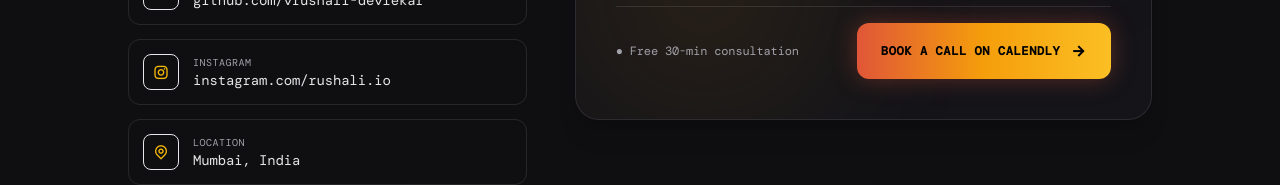
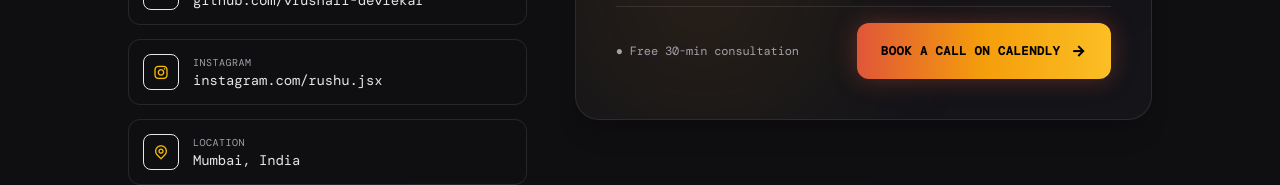
Before and after one commit to vrushali-devlekar/portfolio, a Next.js app: page /contact in a window 1280 px wide. Shown: the part 533-718 px from the top of the page. Built offline with nearby package versions, Linux system fonts and the light colour scheme; a web font is replaced by a local one.

Commit message:
feat: add Services section component with GSAP scroll animations and asset image

```diff
--- a/app/contact/page.tsx
+++ b/app/contact/page.tsx
@@ -97,7 +97,7 @@
 
                 {/* Instagram */}
                 <a
-                  href="https://www.instagram.com/rushali.io/"
+                  href="https://www.instagram.com/rushu.jsx/"
                   target="_blank"
                   rel="noopener noreferrer"
                   className="flex items-center gap-3.5 p-3.5 bg-card/20 border border-white/10 rounded-xl hover:border-accent/50 hover:bg-white/[0.04] transition-all group focus:outline-none focus-visible:ring-2 focus-visible:ring-accent"
@@ -110,7 +110,7 @@
                       Instagram
                     </span>
                     <span className="text-xs sm:text-sm text-zinc-200 group-hover:text-white font-mono truncate">
-                      instagram.com/rushali.io
+                      instagram.com/rushu.jsx
                     </span>
                   </div>
                 </a>
--- a/app/layout.tsx
+++ b/app/layout.tsx
@@ -117,7 +117,7 @@
   sameAs: [
     "https://www.linkedin.com/in/vrushali-devlekar/",
     "https://github.com/vrushali-devlekar",
-    "https://www.instagram.com/rushali.io/",
+    "https://www.instagram.com/rushu.jsx/",
     "https://x.com/vrushali_i",
   ],
   knowsAbout: [
--- a/components/layout/Footer.tsx
+++ b/components/layout/Footer.tsx
@@ -33,7 +33,7 @@
           <i className="ri-twitter-x-line text-lg"></i>
         </a>
         <a
-          href="https://www.instagram.com/rushali.io/"
+          href="https://www.instagram.com/rushu.jsx/"
           target="_blank"
           rel="noopener noreferrer"
           className="hover:text-foreground transition-colors p-1 focus:outline-none focus-visible:ring-2 focus-visible:ring-accent rounded"
```
